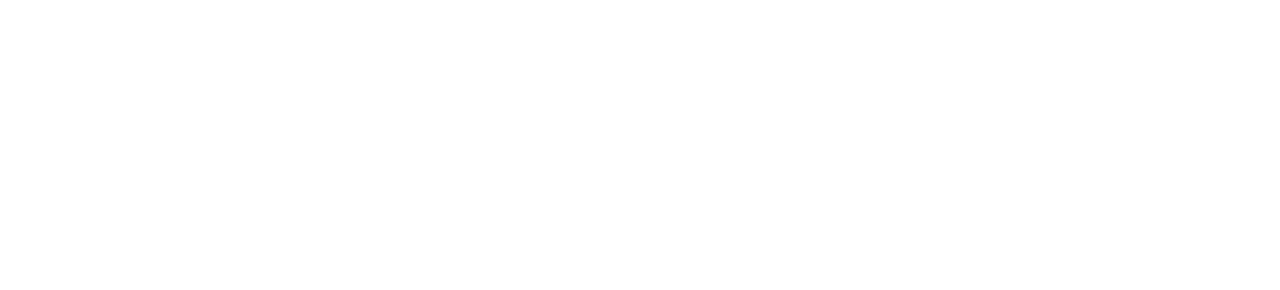
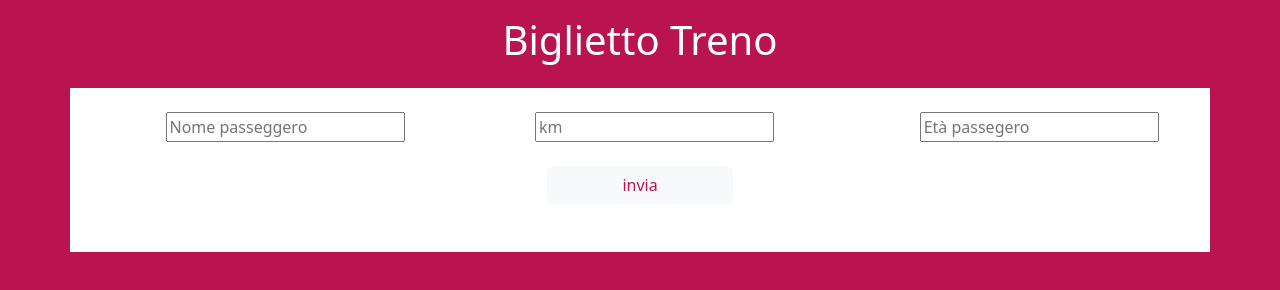
Before and after one commit to Alberto-Monaco/js-biglietto-treno-form, a plain HTML site: page index.html in a window 1280 px wide. Drawn offline with nearby package versions, Linux system fonts and the light colour scheme.

Commit message:
add form

```diff
--- a/assets/css/style.css
+++ b/assets/css/style.css
@@ -0,0 +1,7 @@
+.bg-paper {
+    background-color: #B91450;
+}
+
+.text-color {
+    color: #B91450
+}
--- a/index.html
+++ b/index.html
@@ -12,9 +12,32 @@
 		<link rel="stylesheet" href="./assets/css/style.css" />
 	</head>
 	<body>
-		<header></header>
-		<main></main>
-		<footer></footer>
+		<main class="bg-paper vh-100">
+			<h1 class="text-center py-3 text-white">Biglietto Treno</h1>
+			<div class="container bg-white py-4 borderradius-3 text-center">
+				<div class="row">
+					<div class="col-4 text-white">
+						<div class="form-group">
+							<label for="textname">Nome</label>
+							<input type="text" name="textname" id="textname" placeholder="Nome passeggero" />
+						</div>
+					</div>
+					<div class="col-4 text-white">
+						<div class="form-group">
+							<label for="numberkilometer">Km</label>
+							<input type="number" name="numberkilometer" id="numberkilometer" placeholder="km" />
+						</div>
+					</div>
+					<div class="col-4 text-white">
+						<div class="form-group">
+							<label for="age">Anni</label>
+							<input type="number" name="age" id="age" placeholder="Età passegero" />
+						</div>
+					</div>
+					<div class="py-4"><button class="btn col-2 text-color bg-light">invia</button></div>
+				</div>
+			</div>
+		</main>
 		<script src="./assets/js/script.js"></script>
 	</body>
 </html>
```
